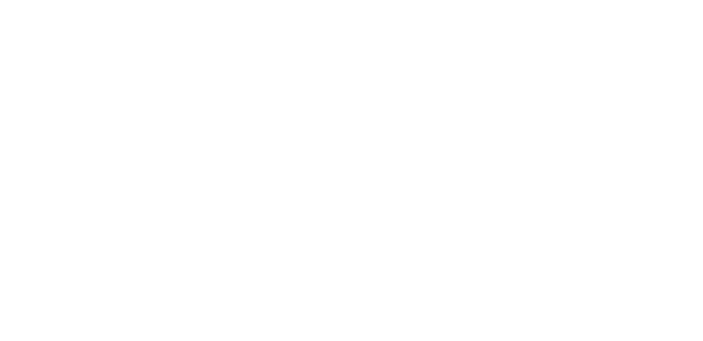
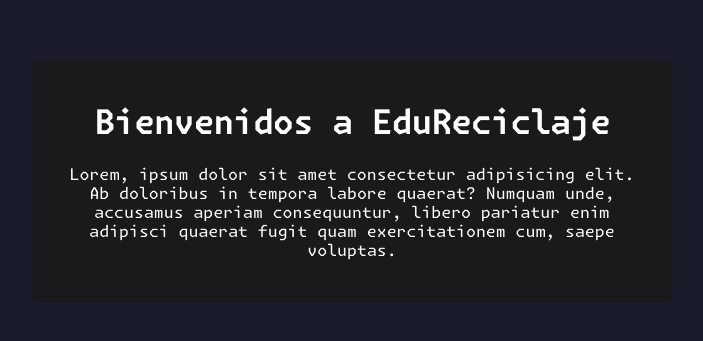
Before and after one commit to KSantiagoRomeroO10/EduReciclaje, a React (Create React App) app in the folder frontend/: page / in a window 1280 px wide. Shown: the part 219-560 px from the top of the page, without its empty margins (288-991 px from the left). Built offline with nearby package versions, Linux system fonts and the light colour scheme.

Commit message:
Creando la landing page y empezando a crear un componente de boton generico.

```diff
--- a/frontend/src/App.js
+++ b/frontend/src/App.js
@@ -1,9 +1,11 @@
 import './App.css'
+import './General.css'
+import Landing from './Components/Common/Landing/Landing'
 
 function App() {
   return (
     <div className="App">
-
+      <Landing/>
     </div>
   )
 }
--- /dev/null
+++ b/frontend/src/Components/Common/Landing/Landing.jsx
@@ -0,0 +1,14 @@
+import styles from'./Landing.module.css'
+
+const Landing = () => {
+  return(
+    <div className={styles.container}>
+      <h1>Bienvenidos a EduReciclaje</h1>
+      <p>
+        Lorem, ipsum dolor sit amet consectetur adipisicing elit. Ab doloribus in tempora labore quaerat? Numquam unde, accusamus aperiam consequuntur, libero pariatur enim adipisci quaerat fugit quam exercitationem cum, saepe voluptas.
+      </p>
+    </div>
+  )
+}
+
+export default Landing
--- /dev/null
+++ b/frontend/src/Components/Common/Landing/Landing.module.css
@@ -0,0 +1,11 @@
+.container{
+  position: absolute;
+  top: 50%;
+  left: 50%;
+  transform: translate(-50%, -50%);
+  background: var(--bg2);
+  max-width: 50vw;
+  padding: 25px;
+  text-align: center;
+  border-radius: 5px;
+}
--- /dev/null
+++ b/frontend/src/General.css
@@ -0,0 +1,37 @@
+:root{
+
+  /* Colores principales */
+  --red: #A81212;
+  --purple: #720D5D;
+
+  /* Paleta de colores oscuro */
+  --bg1: #1A1C2C;  /* Azul oscuro */
+  --bg2: #181a1b;  /* Gris Oscuro */
+  --bg3: #191B24; /* Morado Oscuro */
+  --bg4: #212425;
+  --bg5: #595959;
+  --bg6: #979797;
+  --bg7: #2C1A2C;
+
+  /* Color y tamaño de los deliniados inferiores */
+
+  --border-bottom: 2px solid var(--red)
+
+}
+
+body{
+  background: var(--bg1);
+}
+
+*{
+  color: #FFFFFF;
+}
+
+@font-face {
+  font-family: 'Monaspace Krypton Regular';
+  src: url('./Assets/Fonts/MonaspaceKrypton-Regular.woff') format('woff');
+}
+
+h1, h2, h3, p{
+  font-family: 'Monaspace Krypton Regular';
+}
```
Also changed, not shown: frontend/src/Components/Common/Button/ButtonRoute.jsx (added, +9 -0 lines), frontend/src/Assets/Fonts/MonaspaceKrypton-Regular.woff (added), frontend/src/Components/Common/Button/Button.module.css (added).
